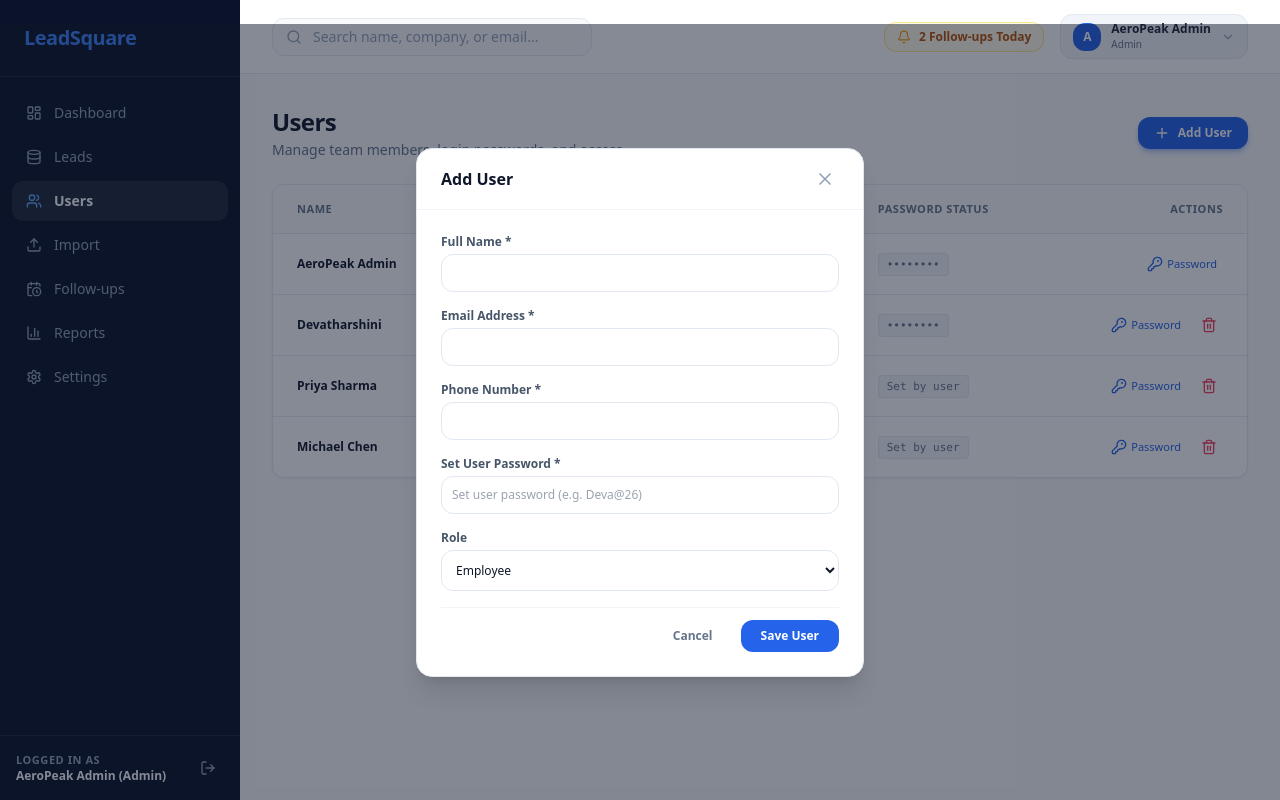
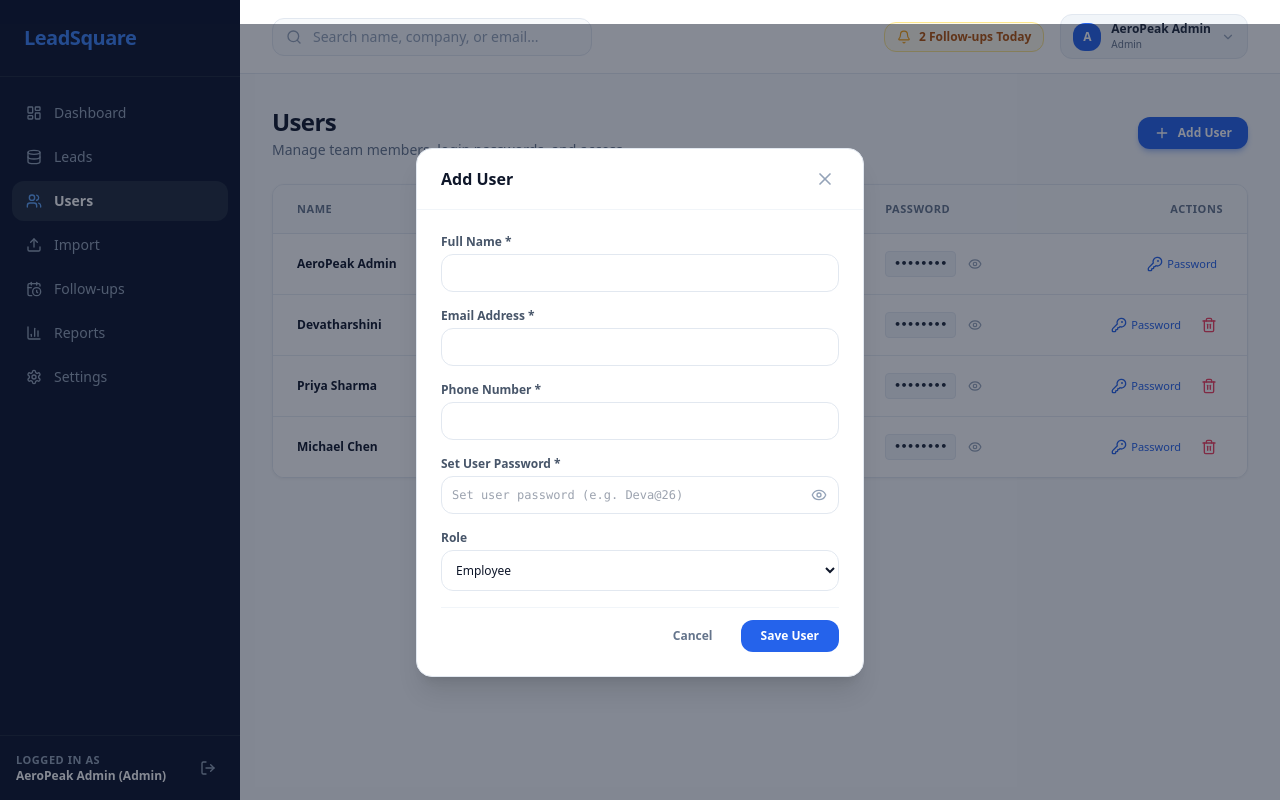
Before and after one commit to aeropeak26/LeadsCRM, a Next.js app: page /users in a window 1280 px wide. Both pictures are taken after a click on the button "Add User". Built offline with nearby package versions, Linux system fonts and the light colour scheme.

Commit message:
Add password view eye toggle buttons to login page, user roster table, and admin password modals

```diff
--- a/src/app/login/page.tsx
+++ b/src/app/login/page.tsx
@@ -2,12 +2,13 @@
 
 import React, { useState } from 'react';
 import { useAuth } from '@/context/AuthContext';
-import { ShieldCheck, UserCheck, Lock, Mail, ArrowRight, Briefcase } from 'lucide-react';
+import { ShieldCheck, UserCheck, Lock, Mail, ArrowRight, Briefcase, Eye, EyeOff } from 'lucide-react';
 
 export default function LoginPage() {
   const { login } = useAuth();
   const [email, setEmail] = useState('info@aeropeak.tech');
   const [password, setPassword] = useState('AeroPeak@26');
+  const [showPassword, setShowPassword] = useState(false);
   const [rememberMe, setRememberMe] = useState(true);
   const [errorMsg, setErrorMsg] = useState('');
 
@@ -15,7 +16,6 @@ export default function LoginPage() {
     e.preventDefault();
     setErrorMsg('');
 
-    // Check credentials matching
     if (email === 'info@aeropeak.tech' && password !== 'AeroPeak@26') {
       setErrorMsg('Invalid password for Admin account. Expected: AeroPeak@26');
       return;
@@ -68,13 +68,21 @@ export default function LoginPage() {
             <div className="relative">
               <Lock className="w-4 h-4 text-slate-400 absolute left-3.5 top-1/2 -translate-y-1/2" />
               <input
-                type="password"
+                type={showPassword ? 'text' : 'password'}
                 value={password}
                 onChange={(e) => setPassword(e.target.value)}
                 placeholder="••••••••"
-                className="w-full pl-10 pr-4 py-2.5 text-sm light-input rounded-xl focus:ring-2 focus:ring-blue-600 transition-all text-slate-900"
+                className="w-full pl-10 pr-10 py-2.5 text-sm light-input rounded-xl focus:ring-2 focus:ring-blue-600 transition-all text-slate-900 font-mono"
                 required
               />
+              <button
+                type="button"
+                onClick={() => setShowPassword(!showPassword)}
+                className="absolute right-3.5 top-1/2 -translate-y-1/2 text-slate-400 hover:text-slate-700 focus:outline-none"
+                title={showPassword ? 'Hide Password' : 'Show Password'}
+              >
+                {showPassword ? <EyeOff className="w-4 h-4" /> : <Eye className="w-4 h-4" />}
+              </button>
             </div>
           </div>
 
--- a/src/components/users/UserManagement.tsx
+++ b/src/components/users/UserManagement.tsx
@@ -1,7 +1,7 @@
 'use client';
 
 import React, { useState } from 'react';
-import { Plus, Trash2, X, KeyRound, CheckCircle2 } from 'lucide-react';
+import { Plus, Trash2, X, KeyRound, CheckCircle2, Eye, EyeOff } from 'lucide-react';
 import { useCRM } from '@/context/CRMContext';
 import { User, UserRole } from '@/lib/types';
 
@@ -11,6 +11,9 @@ export function UserManagement() {
   const [isAddModalOpen, setIsAddModalOpen] = useState(false);
   const [selectedUserForPassword, setSelectedUserForPassword] = useState<User | null>(null);
   const [passwordInput, setPasswordInput] = useState('');
+  const [showPasswordInModal, setShowPasswordInModal] = useState(false);
+  const [showAddUserPassword, setShowAddUserPassword] = useState(false);
+  const [visiblePasswords, setVisiblePasswords] = useState<Record<string, boolean>>({});
   const [passwordSuccessMsg, setPasswordSuccessMsg] = useState('');
 
   const [newUserForm, setNewUserForm] = useState({
@@ -48,6 +51,13 @@ export function UserManagement() {
     setPasswordInput('');
   };
 
+  const toggleUserPasswordVisibility = (id: string) => {
+    setVisiblePasswords((prev) => ({
+      ...prev,
+      [id]: !prev[id],
+    }));
+  };
+
   return (
     <div className="space-y-6 max-w-7xl">
       {/* Header matching Screenshot #3 */}
@@ -82,12 +92,14 @@ export function UserManagement() {
                 <th className="px-6 py-4">Name</th>
                 <th className="px-6 py-4">Email</th>
                 <th className="px-6 py-4">Role</th>
-                <th className="px-6 py-4">Password Status</th>
+                <th className="px-6 py-4">Password</th>
                 <th className="px-6 py-4 text-right">Actions</th>
               </tr>
             </thead>
             <tbody className="divide-y divide-slate-200/80 text-slate-700 bg-white">
-              {users.map((u) => (
+              {users.map((u) => {
+                const isPassVisible = !!visiblePasswords[u.id];
+                return (
                   <tr key={u.id} className="hover:bg-slate-50/80 transition-colors">
                     <td className="px-6 py-4 font-bold text-slate-900">{u.name}</td>
                     <td className="px-6 py-4 text-slate-600 font-medium">{u.email}</td>
@@ -103,9 +115,19 @@ export function UserManagement() {
                       </span>
                     </td>
                     <td className="px-6 py-4">
-                    <span className="text-[11px] font-mono text-slate-500 bg-slate-100 px-2 py-1 rounded border border-slate-200">
-                      {u.password ? '••••••••' : 'Set by user'}
+                      <div className="flex items-center space-x-2">
+                        <span className="text-[11px] font-mono text-slate-800 bg-slate-100 px-2 py-1 rounded border border-slate-200 font-bold">
+                          {isPassVisible ? (u.password || 'N/A') : '••••••••'}
                         </span>
+                        <button
+                          type="button"
+                          onClick={() => toggleUserPasswordVisibility(u.id)}
+                          className="text-slate-400 hover:text-slate-700 p-1"
+                          title={isPassVisible ? 'Hide Password' : 'Show Password'}
+                        >
+                          {isPassVisible ? <EyeOff className="w-3.5 h-3.5" /> : <Eye className="w-3.5 h-3.5" />}
+                        </button>
+                      </div>
                     </td>
                     <td className="px-6 py-4 text-right">
                       <div className="flex items-center justify-end space-x-2">
@@ -114,6 +136,7 @@ export function UserManagement() {
                           onClick={() => {
                             setSelectedUserForPassword(u);
                             setPasswordInput(u.password || '');
+                            setShowPasswordInModal(true);
                           }}
                           className="p-1.5 text-blue-600 hover:text-blue-800 hover:bg-blue-50 rounded-lg transition-colors flex items-center space-x-1"
                           title="Set or Reset Password"
@@ -134,7 +157,8 @@ export function UserManagement() {
                       </div>
                     </td>
                   </tr>
-              ))}
+                );
+              })}
             </tbody>
           </table>
         </div>
@@ -184,14 +208,23 @@ export function UserManagement() {
               </div>
               <div>
                 <label className="text-xs font-semibold text-slate-600 mb-1 block">Set User Password *</label>
+                <div className="relative">
                   <input
-                  type="password"
+                    type={showAddUserPassword ? 'text' : 'password'}
                     value={newUserForm.password}
                     onChange={(e) => setNewUserForm({ ...newUserForm, password: e.target.value })}
                     placeholder="Set user password (e.g. Deva@26)"
-                  className="w-full light-input rounded-xl p-2.5 text-xs text-slate-900"
+                    className="w-full light-input rounded-xl p-2.5 pr-10 text-xs text-slate-900 font-mono"
                     required
                   />
+                  <button
+                    type="button"
+                    onClick={() => setShowAddUserPassword(!showAddUserPassword)}
+                    className="absolute right-3 top-1/2 -translate-y-1/2 text-slate-400 hover:text-slate-700"
+                  >
+                    {showAddUserPassword ? <EyeOff className="w-4 h-4" /> : <Eye className="w-4 h-4" />}
+                  </button>
+                </div>
               </div>
               <div>
                 <label className="text-xs font-semibold text-slate-600 mb-1 block">Role</label>
@@ -239,14 +272,23 @@ export function UserManagement() {
 
               <div>
                 <label className="font-semibold text-slate-600 mb-1 block">New Password *</label>
+                <div className="relative">
                   <input
-                  type="text"
+                    type={showPasswordInModal ? 'text' : 'password'}
                     value={passwordInput}
                     onChange={(e) => setPasswordInput(e.target.value)}
                     placeholder="e.g. Deva@26"
-                  className="w-full light-input rounded-xl p-2.5 text-xs text-slate-900 font-mono"
+                    className="w-full light-input rounded-xl p-2.5 pr-10 text-xs text-slate-900 font-mono"
                     required
                   />
+                  <button
+                    type="button"
+                    onClick={() => setShowPasswordInModal(!showPasswordInModal)}
+                    className="absolute right-3 top-1/2 -translate-y-1/2 text-slate-400 hover:text-slate-700"
+                  >
+                    {showPasswordInModal ? <EyeOff className="w-4 h-4" /> : <Eye className="w-4 h-4" />}
+                  </button>
+                </div>
               </div>
 
               <div className="flex justify-end space-x-3 pt-3 border-t border-slate-100">
```
Lines whose indentation alone changed are shown as unchanged.
